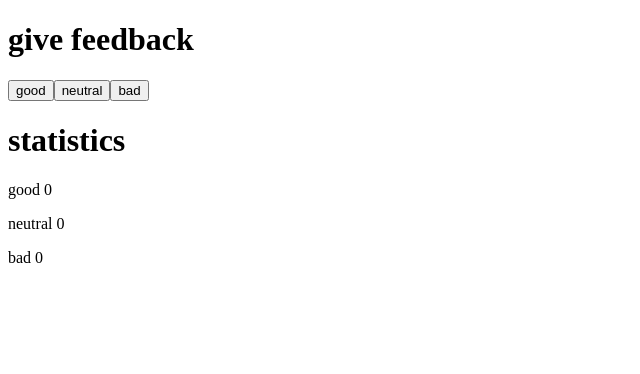
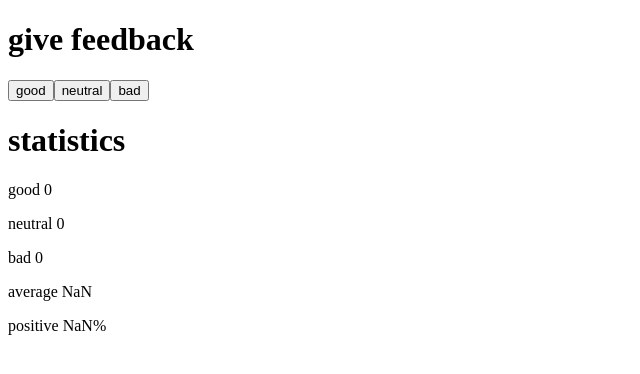
Before and after one commit to kmmiller418/unicafe, a React (Create React App) app: page / in a window 1280 px wide. Shown: the top 374 px of the page, without its empty margins (0-640 px from the left). Built offline with nearby package versions, Linux system fonts and the light colour scheme.

Commit message:
Add statistics

```diff
--- a/src/App.js
+++ b/src/App.js
@@ -17,6 +17,16 @@ const App = () => {
     setBad(bad + 1)
   }
 
+  const getTotal = () => Number(good + bad + neutral);
+
+  const getAverage = () => {
+    return (good-bad)/getTotal();
+  }
+
+  const getPositive = () => {
+    return good/getTotal() * 100;
+  }
+
   return (
     <div>
       <h1>give feedback</h1>
@@ -28,6 +38,8 @@ const App = () => {
       <p>good {good}</p>
       <p>neutral {neutral}</p>
       <p>bad {bad}</p>
+      <p>average {getAverage()}</p>
+      <p>positive {getPositive()}%</p>
     </div>
   )
 }
```
